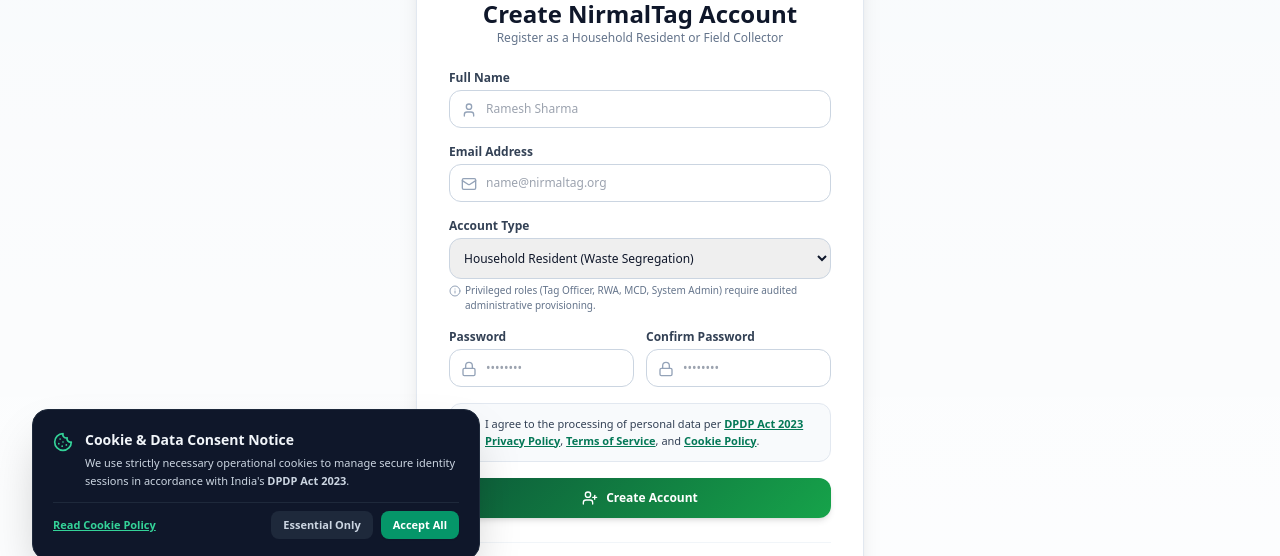
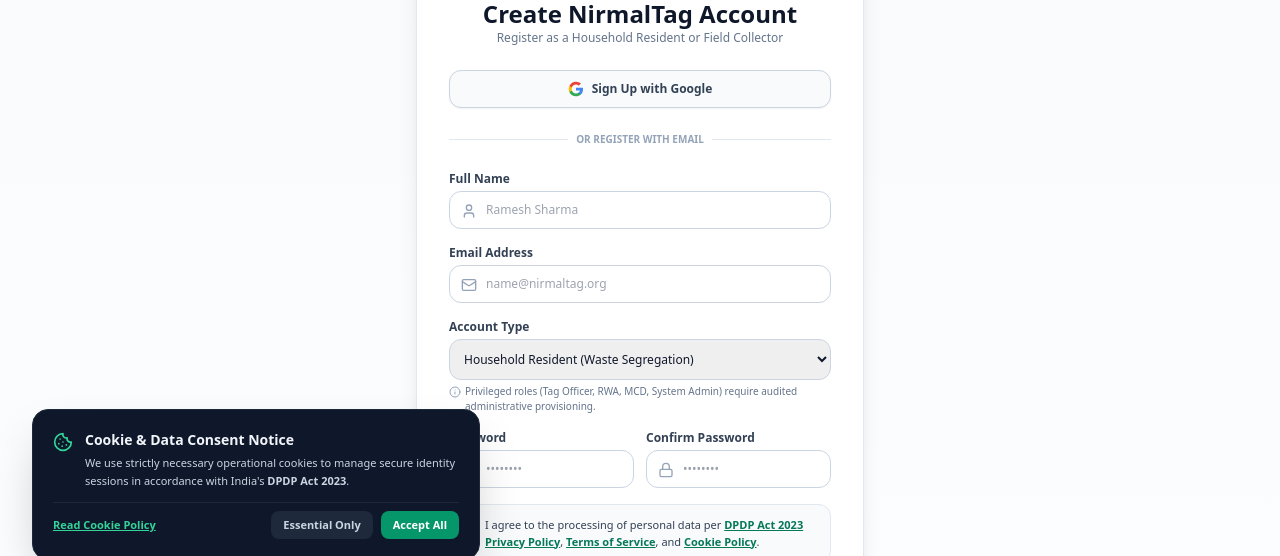
Before and after one commit to ImperialCoder01/NirmalTag, a Next.js app in the folder web/: page /register in a window 1280 px wide. Shown: the part 224-780 px from the top of the page. Built offline with nearby package versions, Linux system fonts and the light colour scheme; no server answers.

Commit message:
feat: add 1-click Sign Up with Google option to registration page

```diff
--- a/web/app/register/page.tsx
+++ b/web/app/register/page.tsx
@@ -3,8 +3,8 @@
 import { useState } from "react";
 import Image from "next/image";
 import Link from "next/link";
-import { createUserWithEmailAndPassword, updateProfile } from "firebase/auth";
-import { auth } from "@/lib/firebase";
+import { createUserWithEmailAndPassword, updateProfile, signInWithPopup } from "firebase/auth";
+import { auth, googleProvider } from "@/lib/firebase";
 import { ShieldCheck, UserPlus, Mail, Lock, User, AlertCircle, Info } from "lucide-react";
 import { useRouter } from "next/navigation";
 
@@ -55,6 +55,32 @@
     }
   };
 
+  const handleGoogleRegister = async () => {
+    if (!hasAgreedConsent) {
+      setError("You must agree to the DPDP Act 2023 Privacy Policy and Terms of Service.");
+      return;
+    }
+
+    setLoading(true);
+    setError("");
+    setInfoMessage("");
+
+    try {
+      await signInWithPopup(auth, googleProvider);
+      setInfoMessage("Google sign-in successful! Redirecting to portal...");
+      setTimeout(() => router.push(selectedRole === "COLLECTOR" ? "/collector" : "/household"), 1200);
+    } catch (err: any) {
+      if (err.code === "auth/configuration-not-found" || err.message?.includes("configuration-not-found")) {
+        setInfoMessage("Firebase Auth is activating. Demo Google identity session initialized.");
+        setTimeout(() => router.push(selectedRole === "COLLECTOR" ? "/collector" : "/household"), 1200);
+      } else {
+        setError(err.message || "Failed to sign up with Google.");
+      }
+    } finally {
+      setLoading(false);
+    }
+  };
+
   return (
     <div className="min-h-[85vh] flex items-center justify-center py-12 px-4 sm:px-6 lg:px-8">
       <div className="max-w-md w-full bg-white p-8 rounded-3xl border border-slate-200 shadow-xl space-y-6">
@@ -81,6 +107,27 @@
             <span>{infoMessage}</span>
           </div>
         )}
+
+        {/* 1-Click Google Sign Up */}
+        <button
+          onClick={handleGoogleRegister}
+          disabled={loading}
+          aria-label="Sign Up with Google"
+          className="w-full py-2.5 bg-slate-50 hover:bg-slate-100 text-slate-700 font-semibold text-xs border border-slate-300 rounded-xl transition-colors flex items-center justify-center gap-2 shadow-sm"
+        >
+          <svg className="w-4 h-4" viewBox="0 0 24 24" aria-hidden="true">
+            <path fill="#4285F4" d="M22.56 12.25c0-.78-.07-1.53-.2-2.25H12v4.26h5.92c-.26 1.37-1.04 2.53-2.21 3.31v2.77h3.57c2.08-1.92 3.28-4.74 3.28-8.09z"/>
+            <path fill="#34A853" d="M12 23c2.97 0 5.46-.98 7.28-2.66l-3.57-2.77c-.98.66-2.23 1.06-3.71 1.06-2.86 0-5.29-1.93-6.16-4.53H2.18v2.84C3.99 20.53 7.7 23 12 23z"/>
+            <path fill="#FBBC05" d="M5.84 14.09c-.22-.66-.35-1.36-.35-2.09s.13-1.43.35-2.09V7.06H2.18C1.43 8.55 1 10.22 1 12s.43 3.45 1.18 4.94l2.85-2.22.81-.63z"/>
+            <path fill="#EA4335" d="M12 5.38c1.62 0 3.06.56 4.21 1.64l3.15-3.15C17.45 2.09 14.97 1 12 1 7.7 1 3.99 3.47 2.18 7.06l3.66 2.84c.87-2.6 3.3-4.52 6.16-4.52z"/>
+          </svg>
+          <span>Sign Up with Google</span>
+        </button>
+
+        <div className="relative my-4">
+          <div className="absolute inset-0 flex items-center"><div className="w-full border-t border-slate-200"></div></div>
+          <div className="relative flex justify-center text-[10px] uppercase font-bold text-slate-400"><span className="bg-white px-2">Or register with email</span></div>
+        </div>
 
         <form onSubmit={handleRegister} className="space-y-4">
           <div>
@@ -198,11 +245,11 @@
           <button
             type="submit"
             disabled={loading}
-            aria-label="Create Account"
+            aria-label="Create Account with Email"
             className="w-full py-3 brand-gradient text-white font-bold text-xs rounded-xl shadow-md hover:opacity-95 transition-opacity flex items-center justify-center gap-2"
           >
             <UserPlus className="w-4 h-4" />
-            <span>{loading ? "Creating Account..." : "Create Account"}</span>
+            <span>{loading ? "Creating Account..." : "Create Account with Email"}</span>
           </button>
         </form>
 
```
